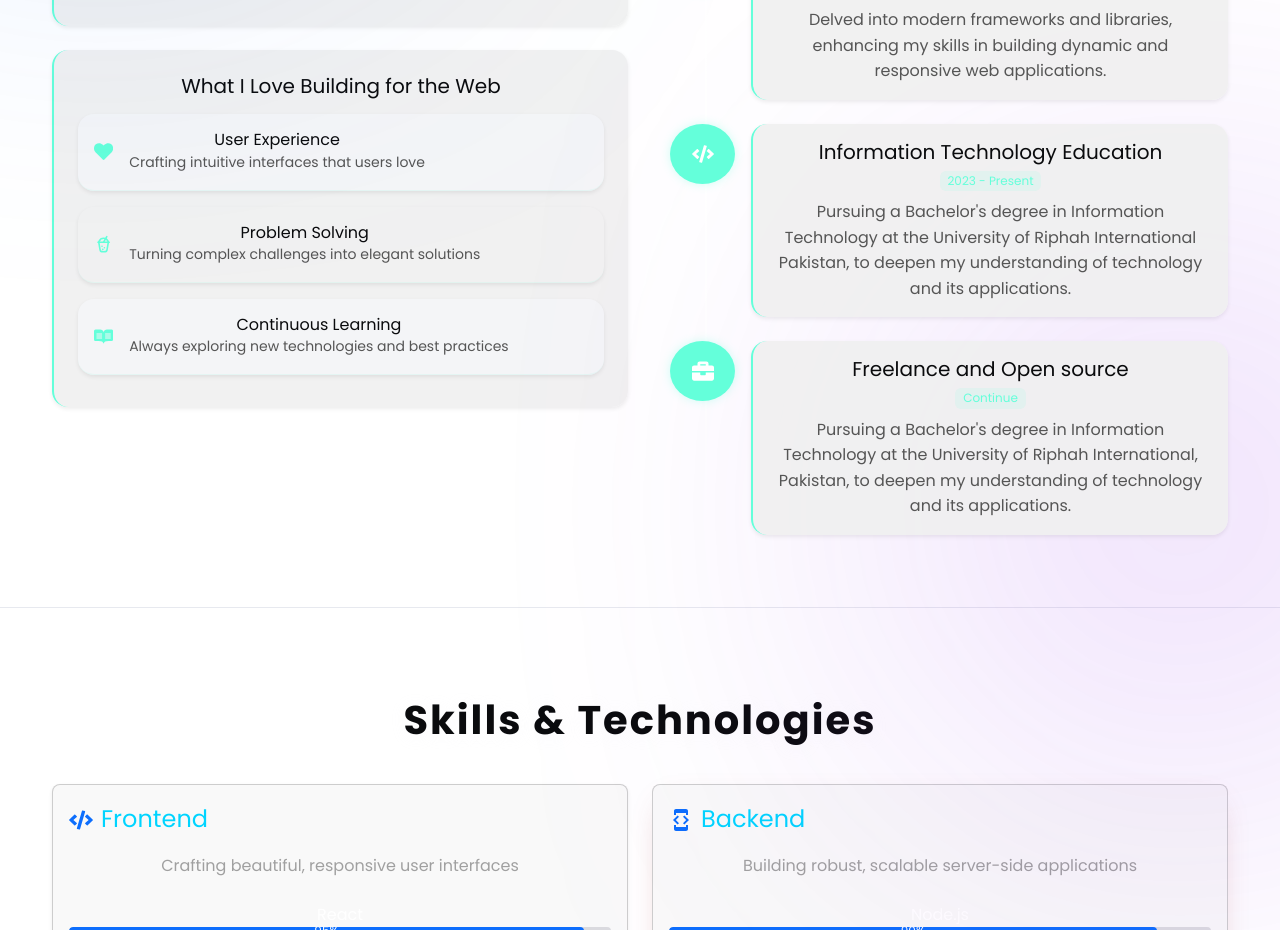
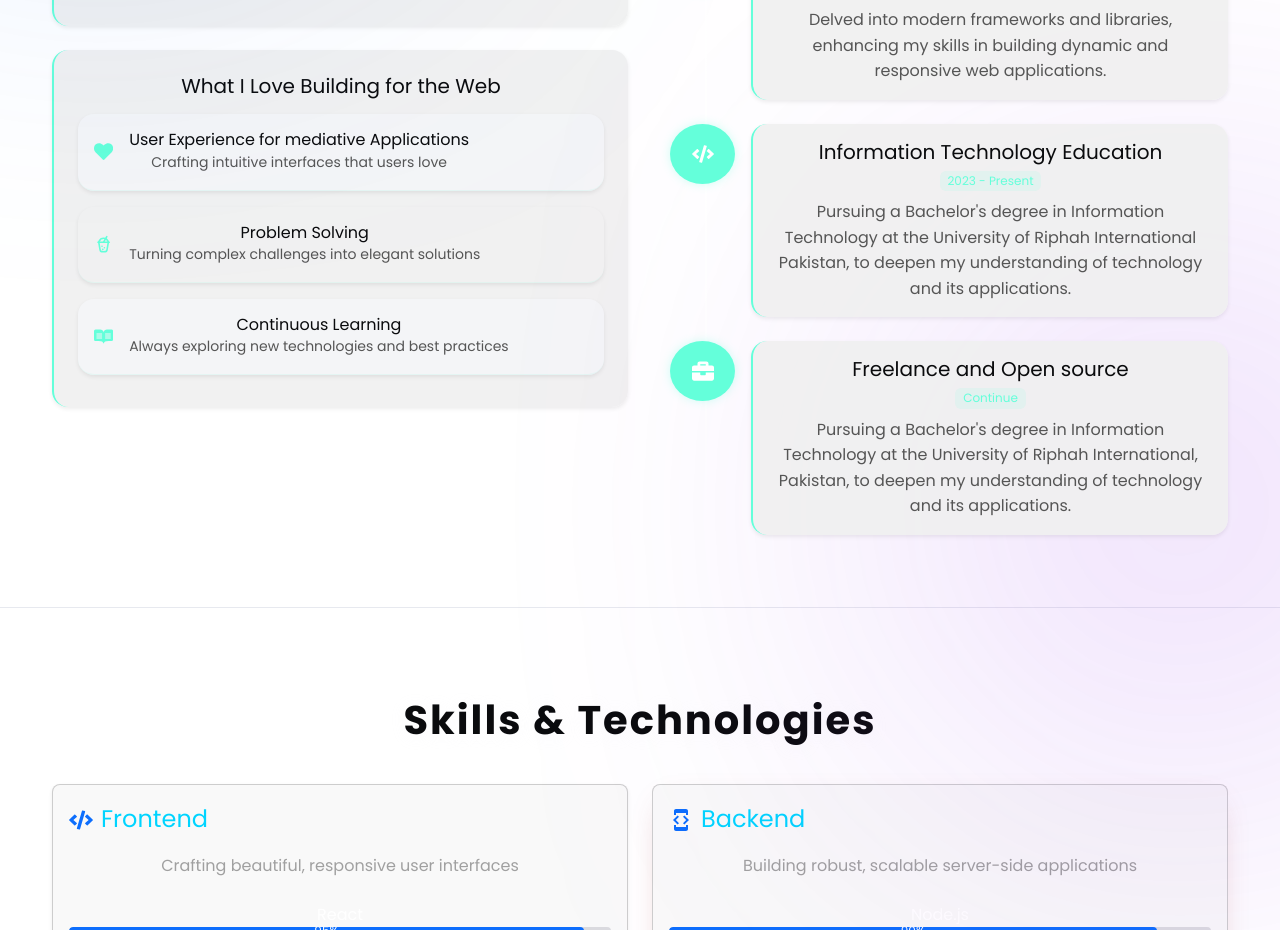
Before and after one commit to hamzaraj9121/my-app, a Next.js app: page / in a window 1280 px wide. Shown: the part 1260-2190 px from the top of the page. Built offline with nearby package versions, Linux system fonts and the light colour scheme.

Commit message:
Merge remote master

```diff
--- a/src/components/About.js
+++ b/src/components/About.js
@@ -132,7 +132,7 @@ export default function About() {
                 />
                 <div>
                   <h6 className="mb-0" style={{ color: "var(--foreground)" }}>
-                    User Experience
+                    User Experience for mediative Applications
                   </h6>
                   <small style={{ color: "var(--secondary)" }}>
                     Crafting intuitive interfaces that users love
```
